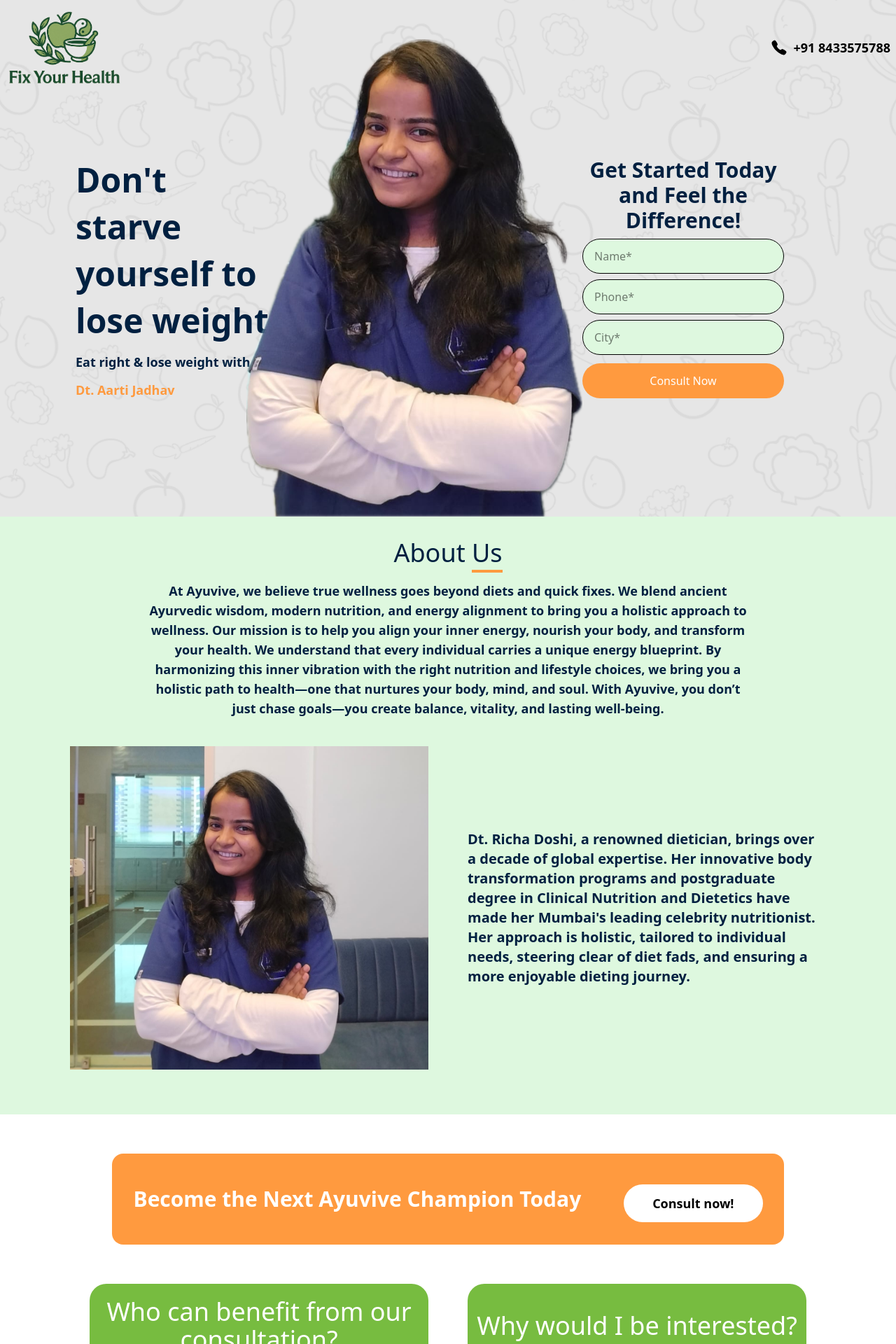
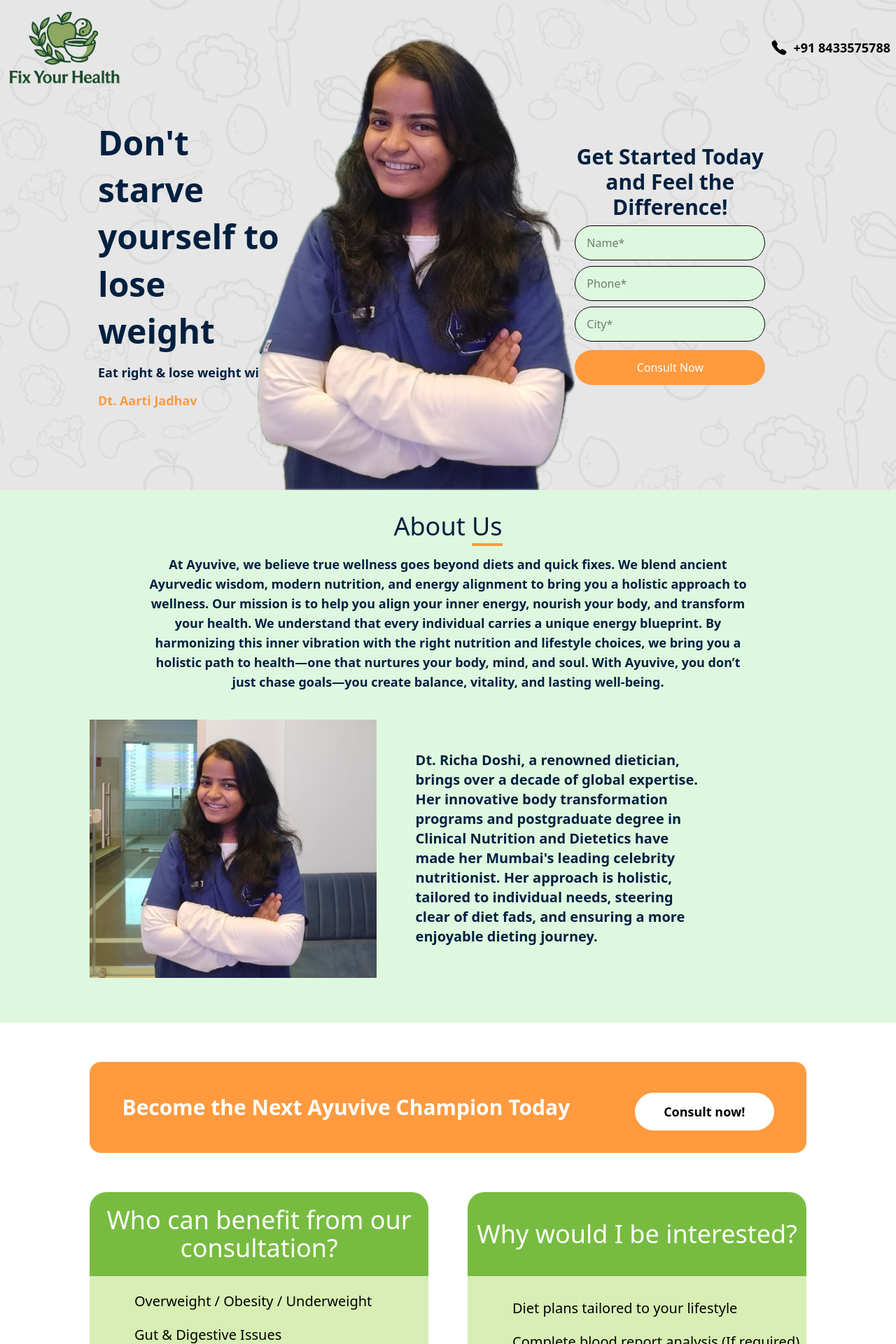
Before and after one commit to Sol-Khizar/fix-your-health, a React (Vite) app: page / in a window 1280 px wide. Shown: the top 1920 px of the page at 70% size. Built offline with nearby package versions, Linux system fonts and the light colour scheme.

Commit message:
fix the alignment and width to make the section look consistent

```diff
--- a/src/components/FitBanner.tsx
+++ b/src/components/FitBanner.tsx
@@ -7,7 +7,7 @@
 const FitBanner = ({ title, buttonTitle, className }: FitBannerProps) => {
   return (
     <div className={`  relative ${className}`}>
-      <div className="flex flex-col  md:flex-row md:justify-around items-center bg-[#FF9A3F] w-5/6 md:w-3/4  mx-auto  rounded-2xl py-8 ">
+      <div className="flex flex-col  md:flex-row md:justify-around items-center bg-[#FF9A3F] w-5/6 md:w-[80%]  mx-auto  rounded-2xl py-8 ">
         <h1 className="text-sm text-center md:text-left md:text-3xl text-black md:text-white font-semibold w-3/4  md:w-fit">
           {title}
         </h1>
--- a/src/components/Footer.tsx
+++ b/src/components/Footer.tsx
@@ -24,7 +24,7 @@
         <div className="max-w-7xl mx-auto px-6 py-4 flex items-center justify-between">
           {/* Left - Copyright */}
           <p className="text-sm text-gray-600">
-            © {new Date().getFullYear()} WellnessCare. All rights reserved.
+            © {new Date().getFullYear()} Fix Your Health. All rights reserved.
           </p>
 
           {/* Right - Social Icons */}
--- a/src/section/AboutUs.tsx
+++ b/src/section/AboutUs.tsx
@@ -42,7 +42,7 @@
         goals—you create balance, vitality, and lasting well-being.
       </p>
 
-      <div className="flex flex-col justify-center items-center gap-14 md:flex-row ">
+      <div className="flex flex-col  items-center gap-14 md:flex-row w-[80%] mx-auto">
         <img
           src="/assets/aarti_about.jpg"
           alt="aarti about"
--- a/src/section/ConsultationAndBenefitsContainer.tsx
+++ b/src/section/ConsultationAndBenefitsContainer.tsx
@@ -65,7 +65,7 @@
   ];
   return (
     <>
-      <div className="grid grid-rows-1 md:grid-cols-2  w-5/6 md:w-4/5 mx-auto mt-10 md:mt-14 gap-32 md:gap-14 ">
+      <div className="grid grid-rows-1 md:grid-cols-2  w-5/6 md:w-4/5 mx-auto mt-10 md:mt-14 gap-32 md:gap-14  ">
         <ConsultationAndBenefitsCard
           buttonText="I think I am ready!"
           textdata={textdata1}
--- a/src/section/HeroSection.tsx
+++ b/src/section/HeroSection.tsx
@@ -35,7 +35,7 @@
 
     <div className="bg-[url(/assets/banner-bg.png)] bg-cover bg-no-repeat bg-center   ">
       <Header />
-      <div className="grid  grid-cols-12 place-items-center w-full md:w-[90%]  mx-auto  gap-5 md:gap-0 mt-[-8px] md:mt-[-80px]    ">
+      <div className="grid  grid-cols-12 place-items-center w-full md:w-[85%]  mx-auto  gap-5 md:gap-0 mt-[-8px] md:mt-[-80px]    ">
         <div className="col-span-12 md:col-span-3 px-4 md:px-0 relative z-0 md:left-11 left-0">
           <h2 className="text-3xl md:text-5xl font-black text-[#002040] leading-[1.4] ">
             Don't starve yourself to lose weight
--- a/src/section/Transformation.tsx
+++ b/src/section/Transformation.tsx
@@ -31,7 +31,7 @@
 const Transformation = () => {
   return (
     <>
-      <div className="mt-20">
+      <div className="mt-5">
         <h1 className="text-center text-2xl  md:text-5xl text-blue w-4/5 mx-auto pt-10">
           <span className="border-b-[#FF9A3F] border-b-4 pl-3">
             Tranformation Plan
@@ -53,7 +53,7 @@
           ))}
         </div>
 
-        <div className="grid grid-rows-2 md:grid-cols-5 md:grid-rows-1 md:w-4/5 w-5/6 mx-auto gap-0 md:gap-6 mt-0  md:mt-10 pb-10  md:pb-36 ">
+        <div className="grid grid-rows-2 md:grid-cols-5 md:grid-rows-1 md:w-4/5 w-5/6 mx-auto gap-0 md:gap-6 mt-0  md:mt-10 pb-10  md:pb-16 ">
           <div className="flex items-center justify-center md:col-span-2 col-span-5  ">
             <h2 className="text-3xl md:text-5xl/snug text-blue font-semibold text-center md:text-left ">
               Start your Journey with us
```
Also changed, not shown: public/assets/consultation-form.png (deleted).
